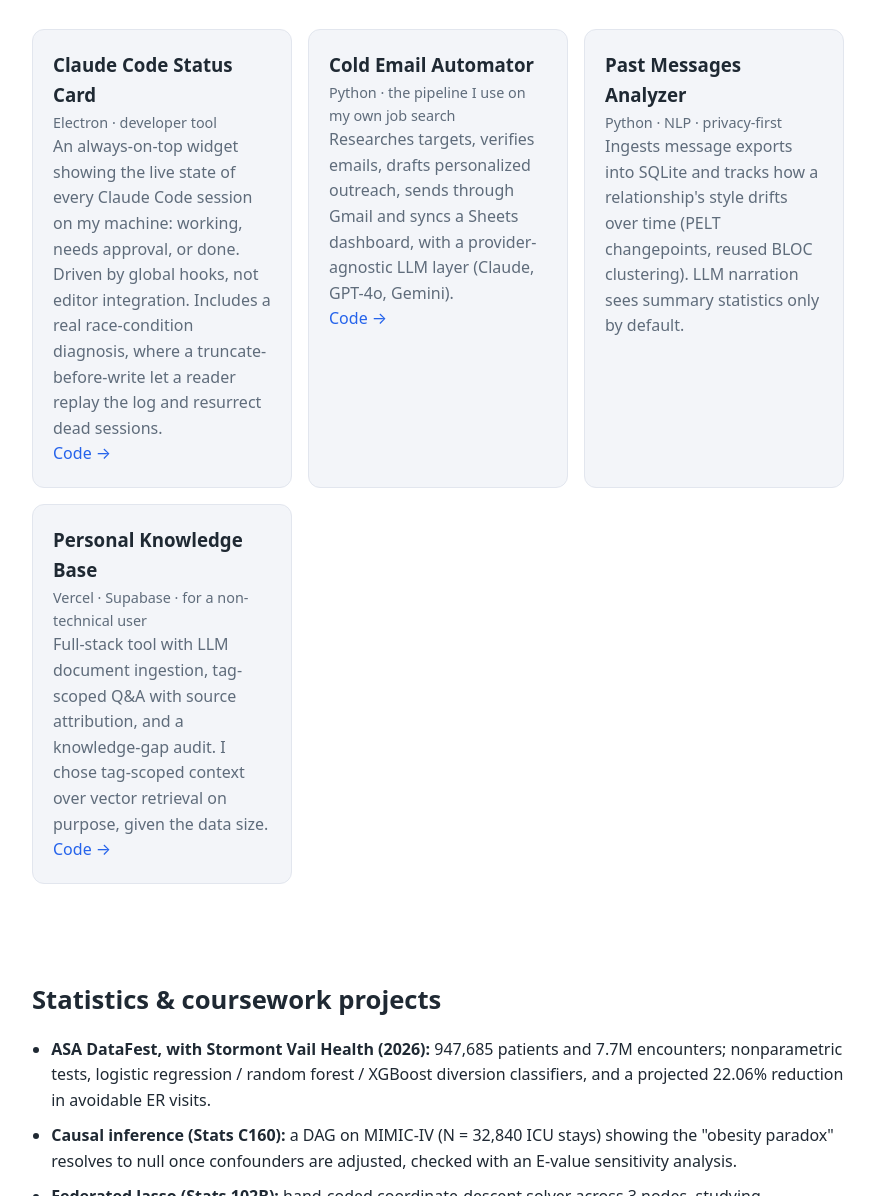
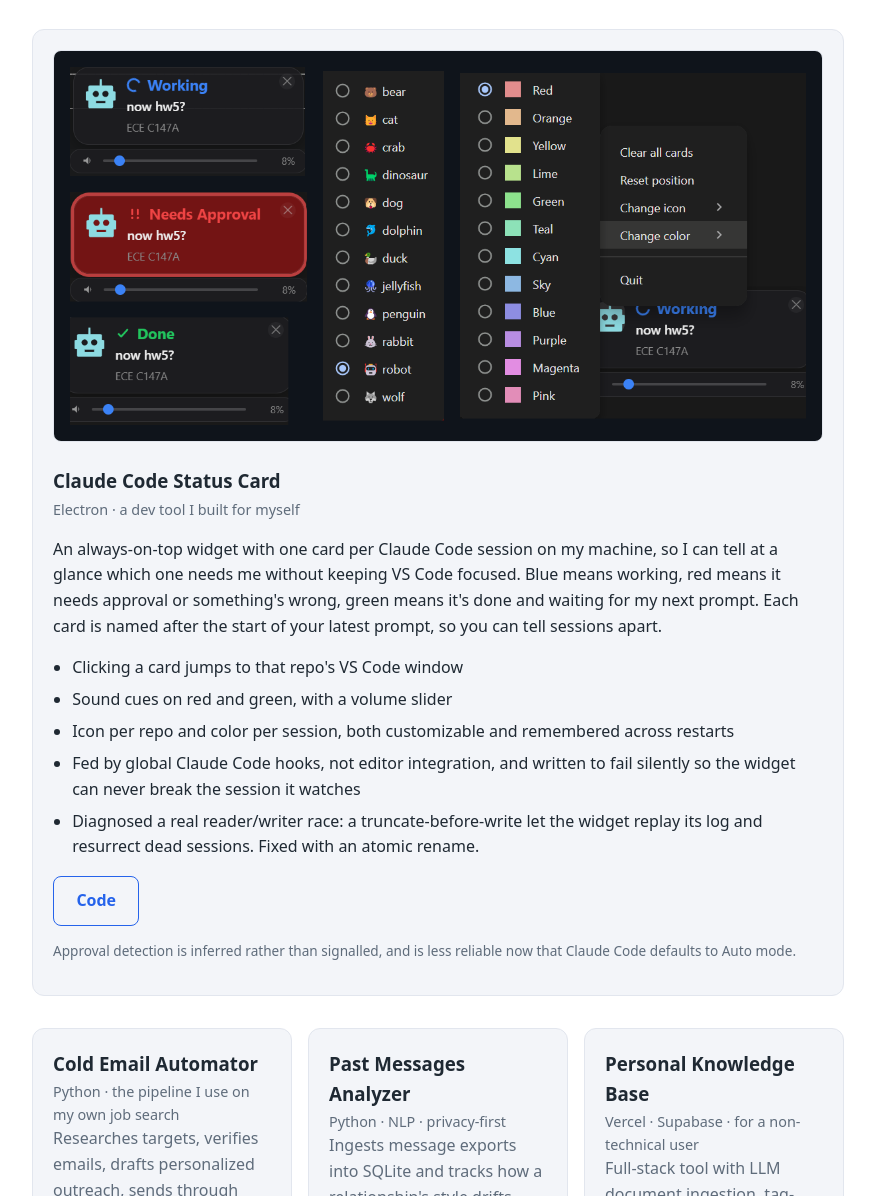
Before and after one commit to Tim-Chen-Yen-Ting/tim-chen-yen-ting.github.io, a plain HTML site: page index.html in a window 1280 px wide. Shown: the part 3600-4796 px from the top of the page, without its empty margins (202-1077 px from the left). Drawn offline with Linux system fonts and the light colour scheme.

Commit message:
Give Status Card a full project entry with screenshots

```diff
--- a/index.html
+++ b/index.html
@@ -116,13 +116,25 @@
         </div>
       </article>
 
+      <article class="project stacked">
+        <img src="assets/img/statuscard.png" alt="Claude Code Status Card: Working, Needs Approval and Done cards, with the icon and color menus" loading="lazy">
+        <div class="project-body">
+          <h3>Claude Code Status Card</h3>
+          <p class="meta">Electron · a dev tool I built for myself</p>
+          <p>An always-on-top widget with one card per Claude Code session on my machine, so I can tell at a glance which one needs me without keeping VS Code focused. Blue means working, red means it needs approval or something's wrong, green means it's done and waiting for my next prompt. Each card is named after the start of your latest prompt, so you can tell sessions apart.</p>
+          <ul>
+            <li>Clicking a card jumps to that repo's VS Code window</li>
+            <li>Sound cues on red and green, with a volume slider</li>
+            <li>Icon per repo and color per session, both customizable and remembered across restarts</li>
+            <li>Fed by global Claude Code hooks, not editor integration, and written to fail silently so the widget can never break the session it watches</li>
+            <li>Diagnosed a real reader/writer race: a truncate-before-write let the widget replay its log and resurrect dead sessions. Fixed with an atomic rename.</li>
+          </ul>
+          <p class="links"><a class="button ghost" href="https://github.com/Tim-Chen-Yen-Ting/claude-code-status-card">Code</a></p>
+          <p class="note">Approval detection is inferred rather than signalled, and is less reliable now that Claude Code defaults to Auto mode.</p>
+        </div>
+      </article>
+
       <div class="cards">
-        <article class="card">
-          <h3>Claude Code Status Card</h3>
-          <p class="meta">Electron · developer tool</p>
-          <p>An always-on-top widget showing the live state of every Claude Code session on my machine: working, needs approval, or done. Driven by global hooks, not editor integration. Includes a real race-condition diagnosis, where a truncate-before-write let a reader replay the log and resurrect dead sessions.</p>
-          <p class="links"><a href="https://github.com/Tim-Chen-Yen-Ting/claude-code-status-card">Code →</a></p>
-        </article>
         <article class="card">
           <h3>Cold Email Automator</h3>
           <p class="meta">Python · the pipeline I use on my own job search</p>
--- a/style.css
+++ b/style.css
@@ -119,6 +119,7 @@ footer {
 .project img { width: 100%; border-radius: 8px; border: 1px solid var(--border); }
 .project h3 { margin-bottom: 0.1rem; }
 .project.featured { border-color: var(--accent); }
+.project.stacked { grid-template-columns: 1fr; }
 .zh { font-weight: 400; color: var(--muted); font-size: 0.9em; }
 .note { color: var(--muted); font-size: 0.85rem; }
 
```
Also changed, not shown: assets/img/statuscard.png (added).
